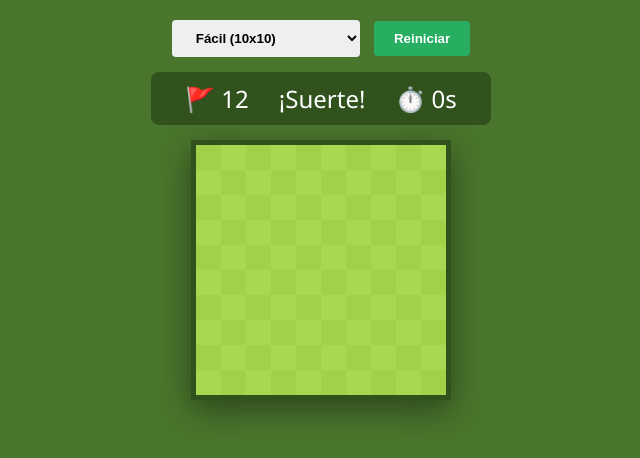
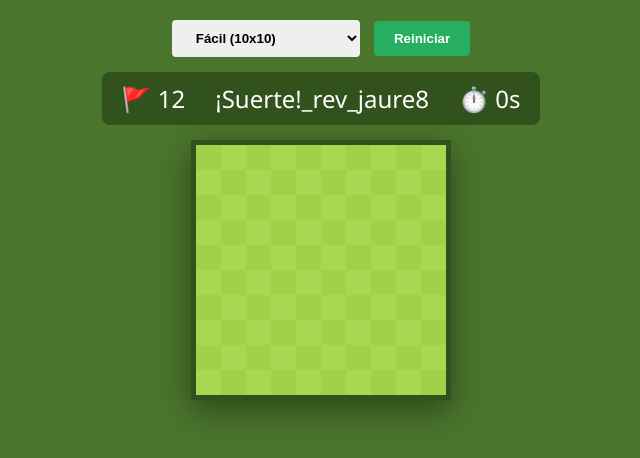
Before and after one commit to ap3638928-stack/luisangelcamacho1010-hue.github.io, a plain HTML site: page index.html in a window 1280 px wide. Shown: the whole page, without its empty margins (319-959 px from the left). Drawn offline with Linux system fonts and the light colour scheme.

Commit message:
Add files via upload

```diff
--- a/index.html
+++ b/index.html
@@ -85,7 +85,7 @@
         over = false; first = true; secs = 0; flags = 0;
         document.getElementById('timer').innerText = 0;
         document.getElementById('f-count').innerText = M;
-        document.getElementById('status').innerText = "¡Suerte!";
+        document.getElementById('status').innerText = "¡Suerte!_rev_jaure8";
         closeModal();
 
         const gEl = document.getElementById('grid');
```
